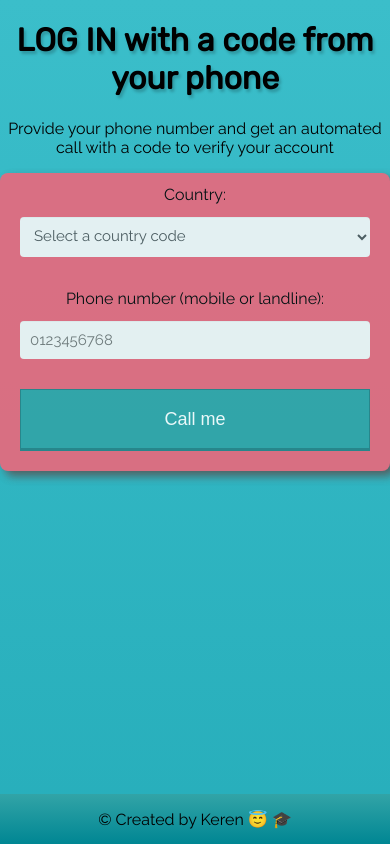
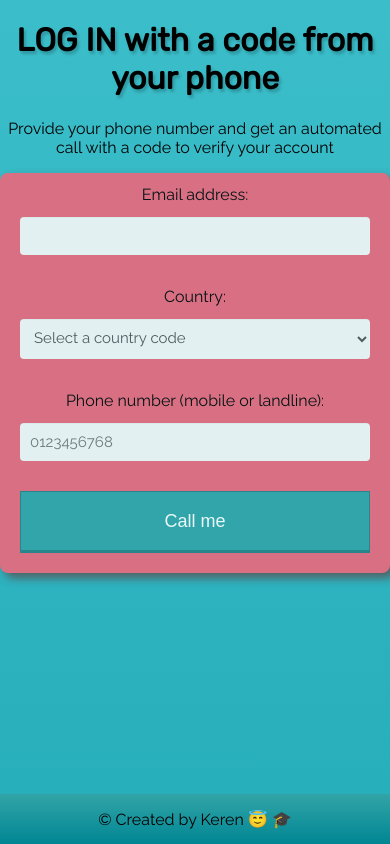
Before and after one commit to kerenKi/chat-app--client, a React (Create React App) app: page /verifyPhone in a window 390 px wide. Built offline with nearby package versions, Linux system fonts and the light colour scheme; a web font is replaced by a local one; what socketset would draw is missing.

Commit message:
Conditional rendering phone verification

```diff
--- a/src/actions/sendNumber.js
+++ b/src/actions/sendNumber.js
@@ -2,9 +2,9 @@ import request from 'superagent'
 
 export const VERIFY_NUMBER = 'VERIFY_NUMBER';
 
-export const verifyNumber = (full_number) => ({
+export const verifyNumber = (userId) => ({
   type: VERIFY_NUMBER,
-  payload: full_number
+  payload: userId
 })
 
 export const sendNumber = (full_number) => (dispatch) => {
@@ -12,12 +12,12 @@ export const sendNumber = (full_number) => (dispatch) => {
   return request
   .post('http://localhost:4000/verify')
   .send({
+    email: full_number.email,
     country_code: full_number.country_code,
     phone_number: full_number.phone_number
   })
   .then(response => {
-    console.log('response:', response)
-    // dispatch(verifyNumber(response.body))
+    dispatch(verifyNumber(response.body.userId))
   })
   .catch(error => {
     console.log(error)
--- a/src/components/VerifyPhoneNumber/VerifyPhoneForm.js
+++ b/src/components/VerifyPhoneNumber/VerifyPhoneForm.js
@@ -4,9 +4,13 @@ function VerifyPhoneForm(props) {
 
     return (<div>
         <h1>LOG IN with a code from your phone</h1>
+        {!props.userId && <div>
           <p>Provide your phone number and get an automated call with a code to verify your account</p>
           <form onSubmit={props.onSubmit} className="loginForm">
-        <div>
+
+          <label>Email address: </label>
+          <input type="email" name="email" required value={props.values.email} onChange={props.onChange}></input>
+
           <label>Country:</label>
           <br />
           <select name="country_code" value={props.values.country_code} onChange={props.onChange}>
@@ -38,16 +42,27 @@ function VerifyPhoneForm(props) {
               <option value="379">Vatican City (+379)</option>
               <option value="84">Vietnam (+84)</option>
           </select>
+          <label>Phone number (mobile or landline):</label>
+          <br />
+          <input type="tel" name="phone_number" required placeholder="0123456768" value={props.values.phone_number} onChange={props.onChange}/>
+          <input type="submit" value="Call me" />
+        </form>
+      </div> }
+
+      {props.userId && <div>
+        <p>Please pick up the automated call, listen to the verification code and enter it in the form below.</p>
+        <form onSubmit={props.onSubmitCode} className="loginForm">
+            <div>
+                <label>Code:</label>
+                <br />
+                <input type="text" name="token" placeholder="123456" />
             </div>
             <div>
-        <label>Phone number (mobile or landline):</label>
-        <br />
-        <input type="tel" name="phone_number" placeholder="0123456768" value={props.values.phone_number} onChange={props.onChange}/>
-    </div>
-    <div>
-        <input type="submit" value="Call me" />
+                <input type="hidden" name="id" value="{{id}}" />
+                <input type="submit" value="Confirm" />
             </div>
         </form>
+      </div>}
     </div> )
     }
 
--- a/src/components/VerifyPhoneNumber/index.js
+++ b/src/components/VerifyPhoneNumber/index.js
@@ -7,8 +7,9 @@ import { sendNumber } from '../../actions/sendNumber'
 
 class VerifyPhoneNumber extends Component {
   state = {
+    email:'',
     country_code: '',
-    phone_number: '',
+    phone_number: ''
   }
 
   onChange  = (event) => {
@@ -21,18 +22,29 @@ class VerifyPhoneNumber extends Component {
     event.preventDefault()
     this.props.sendNumber(this.state)
     this.setState({
+      email:'',
       country_code: '',
       phone_number: '',
     })
+  }
+
+  onSubmitCode = (event) => {
+    event.preventDefault()
 
   }
     render() {
         return (
             <div>
-                <VerifyPhoneForm onChange={this.onChange} onSubmit={this.onSubmit} values={this.state}/>
+                <VerifyPhoneForm onChange={this.onChange} onSubmit={this.onSubmit} values={this.state} userId={this.props.userId}/>
             </div>
         );
     }
 }
 
-export default connect(null,{ sendNumber })(VerifyPhoneNumber);
+const mapStateToProps = state => {
+  return {
+    userId: state.userId
+  }
+}
+
+export default connect(mapStateToProps,{ sendNumber })(VerifyPhoneNumber);
--- a/src/reducers/index.js
+++ b/src/reducers/index.js
@@ -1,8 +1,10 @@
 import { combineReducers } from 'redux'
 import currentUser from './currentUser'
 import messages from './messages'
+import userId from './verifyPhone'
 
 export default combineReducers ({
     messages,
-    currentUser
+    currentUser,
+    userId
 })
--- /dev/null
+++ b/src/reducers/verifyPhone.js
@@ -0,0 +1,10 @@
+import { VERIFY_NUMBER } from '../actions/sendNumber'
+
+export default function userId (state = '', action) {
+  switch (action.type) {
+    case VERIFY_NUMBER:
+      return action.payload
+    default:
+    return state
+  }
+}
```
Lines whose indentation alone changed are shown as unchanged.
